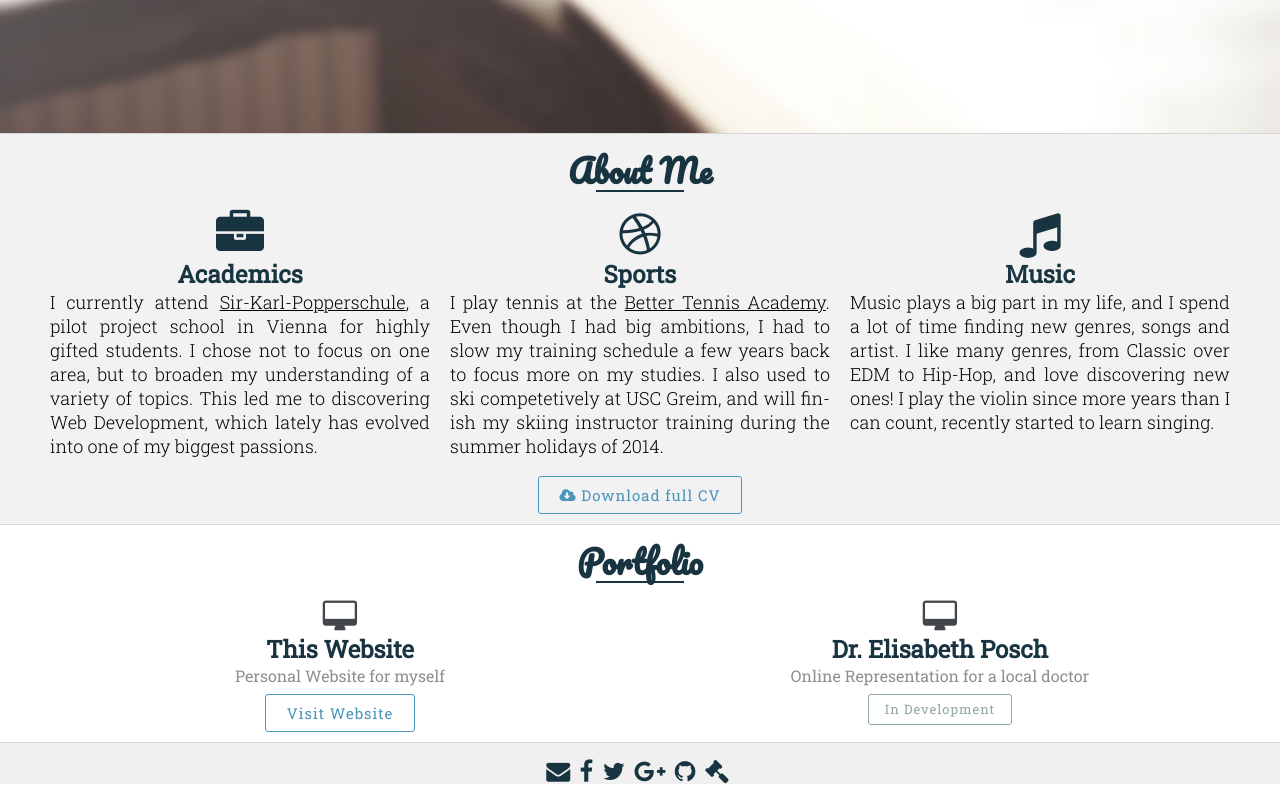
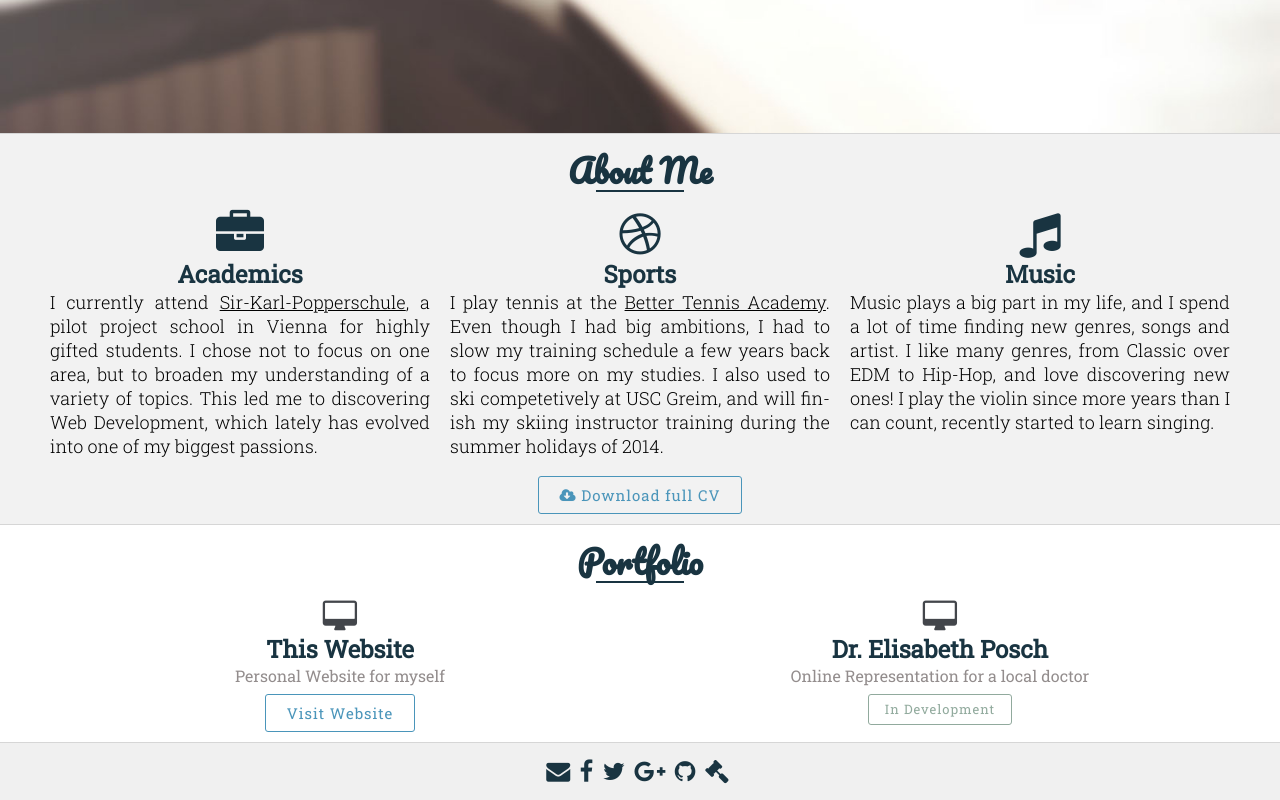
Before and after one commit to mxstbr/first-website, a plain HTML site: page index.html in a window 1280 px wide. Shown: the part 667-1467 px from the top of the page. Drawn offline with nearby package versions, Linux system fonts and the light colour scheme.

Commit message:
Added style

```diff
--- a/css/style.css
+++ b/css/style.css
@@ -319,6 +319,8 @@ a.btn,.btn {
 	-webkit-padding-start: 0px;
 	padding-left: 0px;
 	margin-top: 0;
+	margin-bottom: 0;
+	padding-bottom: 2vh;
 }
 
 .end ul li {
```
